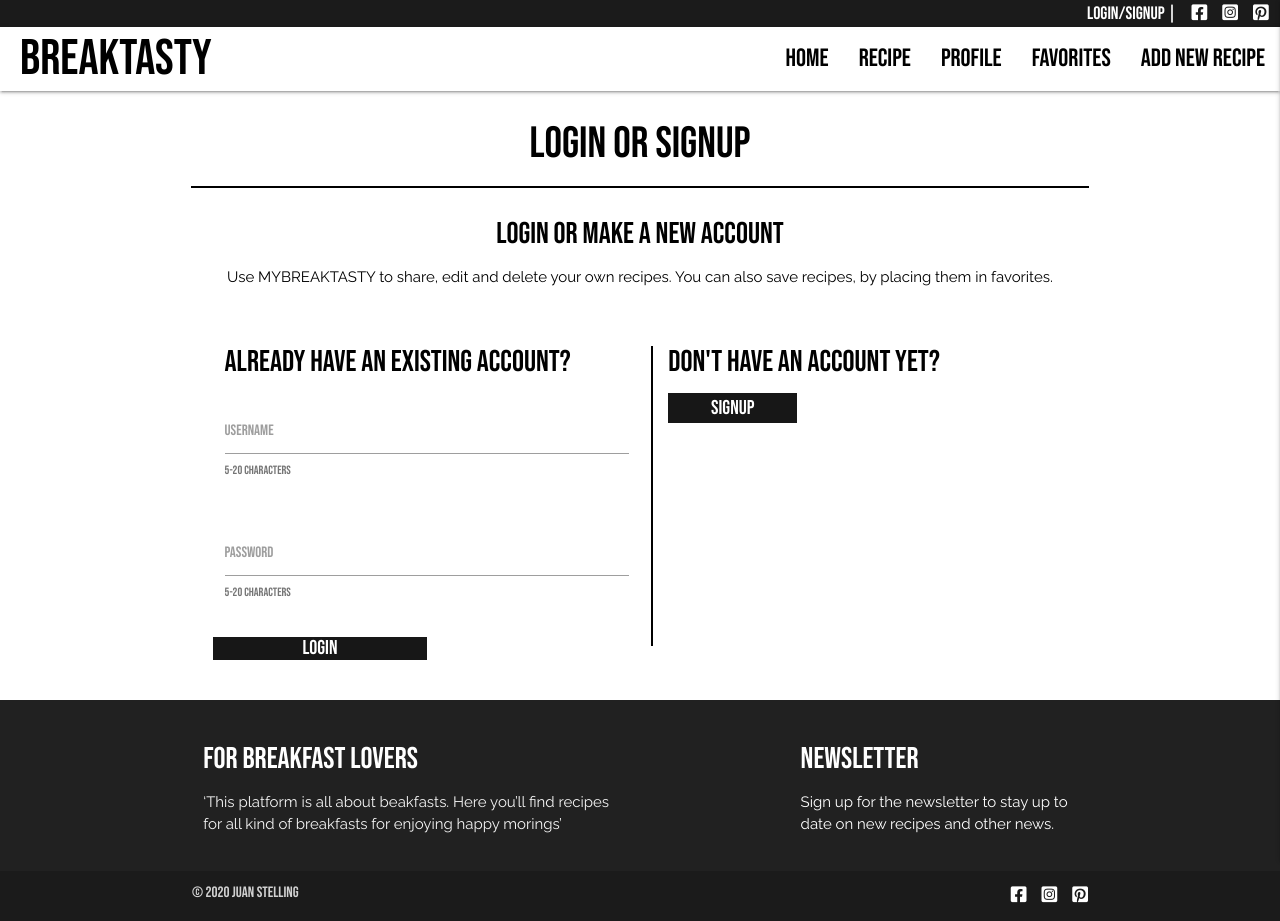
After one commit to juanstelling/MS3_breaktasty, a Flask app: page /login in a window 1280 px wide. The commit adds this page. Run offline with Flask 2, Linux system fonts and the light colour scheme; some libraries are stand-ins or nearby versions.

Commit message:
Add login functionality

```diff
--- a/app.py
+++ b/app.py
@@ -46,9 +46,36 @@ def signup():
 
         # put the new user into 'session' cookie
         session["user"] = request.form.get("username").lower()
-        flash("Signup Succesful")
+        flash("You are succesfully signed up.")
 
     return render_template("signup.html")
+
+
+# --------- LOGIN  --------- #
+@app.route("/login", methods=["GET", "POST"])
+def login():
+    if request.method == "POST":
+        # check if username exists in db
+        existing_user = mongo.db.users.find_one(
+            {"username": request.form.get("username").lower()})
+
+        if existing_user:
+            # ensure hashed password matches user input
+            if check_password_hash(
+                    existing_user["password"], request.form.get("password")):
+                    session["user"] = request.form.get("username").lower()
+                    flash("Welcome, {}".format(request.form.get("username")))
+            else:
+                # invalid password match
+                flash("unfortunately, your username and/or password is incorrect.")
+                return redirect(url_for("login"))
+
+        else:
+            # username doesn't exist
+            flash("unfortunately, your username and/or password is incorrect.")
+            return redirect(url_for("login"))
+
+    return render_template("login.html")
 
 
 @app.route("/get_recipes")
--- a/static/css/style.css
+++ b/static/css/style.css
@@ -45,12 +45,26 @@ p {
     border: 1px solid;
 }
 
-button {
+.vertical-line {
+    border-left: 2px solid black;
+    height: 300px;
+    padding-left: 15px;
+}
+
+.custom-btn {
     font-family:  'Bebas Neue', cursive;
     font-size: 20px;
-    border: 0px;
+    border: 5px;
     color: #fff;
     background-color: #171717;
+}
+
+.custom-btn:hover {
+    font-family:  'Bebas Neue', cursive;
+    font-size: 20px;
+    border: 5px;
+    color: #fff;
+    background-color: #000;
 }
 
 /*------------------------------------- Heading */
--- a/templates/base.html
+++ b/templates/base.html
@@ -21,7 +21,7 @@
                 <a class="white-text right social-icons" target="_blank" href="https://pinterest.com/"><i class="fab fa-pinterest-square"></i></a>
                 <a class="white-text right social-icons" target="_blank" href="https://www.instagram.com/"><i class="fab fa-instagram-square"></i></a>
                 <a class="white-text right social-icons" target="_blank" href="https://www.facebook.com/"><i class="fab fa-facebook-square"></i></a>
-                <a class="white-text right social-icons" href="#">Login/Signup |</a>
+                <a class="white-text right social-icons" href="{{ url_for('login') }}">Login/Signup |</a>
             </div>
             </div>
 
--- /dev/null
+++ b/templates/login.html
@@ -0,0 +1,60 @@
+{% extends "base.html" %}
+{% block content %}
+
+<!-- Title -->
+<div class="row">
+    <div class="class">
+        <h3 class="center-align">Login or signup</h3>
+        <hr class="blackline">
+    </div>
+</div>
+
+<!-- Introduction -->
+<div class="row">
+    <div class="container">
+        <h4 class="center-align">Login or make a new account</h4>
+        <p class="center-align">
+            Use MYBREAKTASTY to share, edit and delete your own recipes. You can
+            also save recipes, by placing them in favorites.
+        </p>
+    </div>
+</div>
+
+<!-- Registration form -->
+<div class="row">
+    <form class="col s6 m4 offset-m2" method="POST" action="{{ url_for('login') }}">
+        <h4>Already have an existing account?</h4>
+        <!-- Username -->
+        <div class="row">
+            <div class="input-field col s12">
+                <input id="username" name="username" type="text" minlength="5" maxlength="20"
+                    pattern="^[a-zA-Z0-9]{5, 20}$" class="validate" required>
+                <label for="username">username</label>
+                <span class="helper-text" data-error="wrong" data-success="right">5-20 characters</span>
+            </div>
+        </div>
+        <!--Password -->
+        <div class="row">
+            <div class="input-field col s12">
+                <input id="password" name="password" type="password" minlength="5" maxlength="20"
+                    pattern="^[a-zA-Z0-9]{5, 20}$" class="validate" required>
+                <label for="password">Password</label>
+                <span class="helper-text" data-error="wrong" data-success="right">5-20 characters</span>
+            </div>
+        </div>
+        <!-- Submit button -->
+        <div class="row">
+            <button type="submit" class="col s6 custom-btn">Login</button>
+        </div>
+    </form>
+    <!-- Signup section -->
+    <div class="col s6 m4">
+        <div class="vertical-line">
+            <h4>Don't have an account yet?</h4>
+            <a class = "col s4 custom-btn center-align" href="{{ url_for('signup') }}">Signup</a>
+        </div>
+
+    </div>
+</div>
+
+{% endblock %}
```
Also changed, not shown: templates/signup.html (+3 -4 lines).
